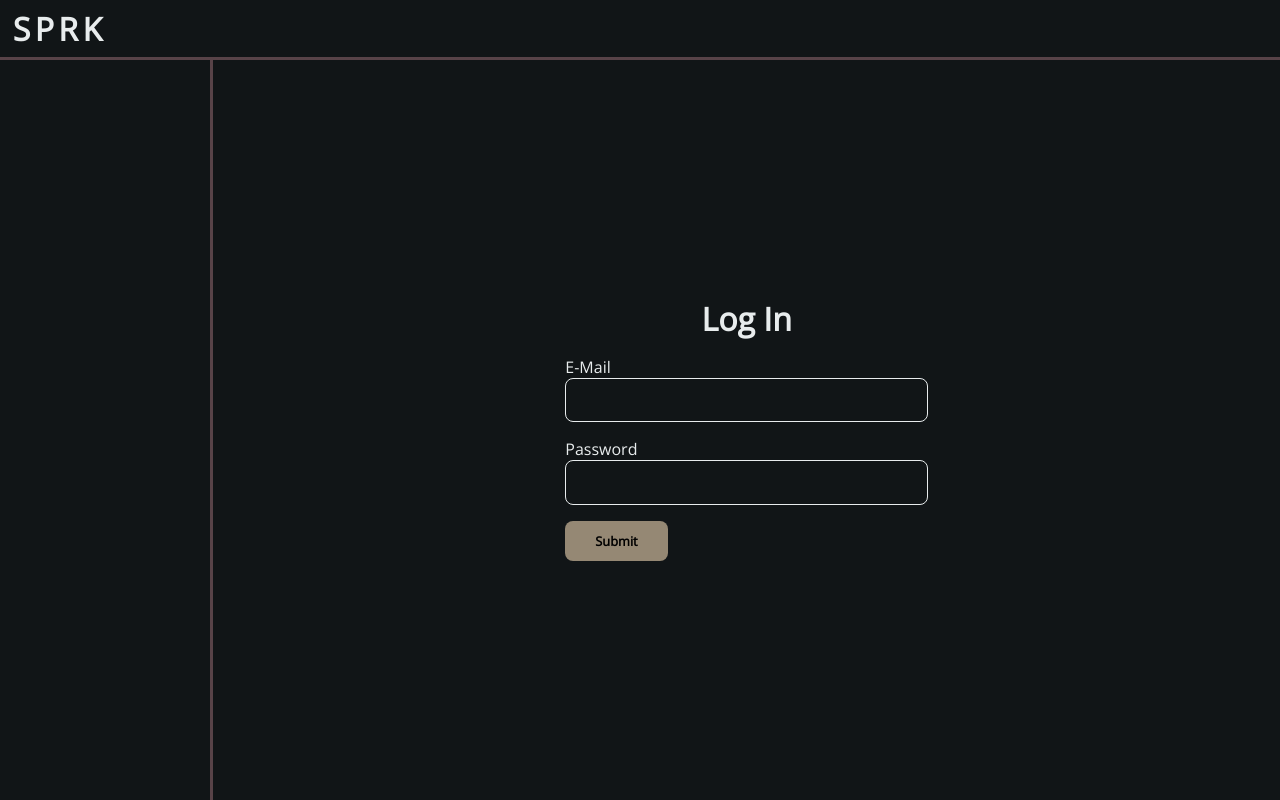
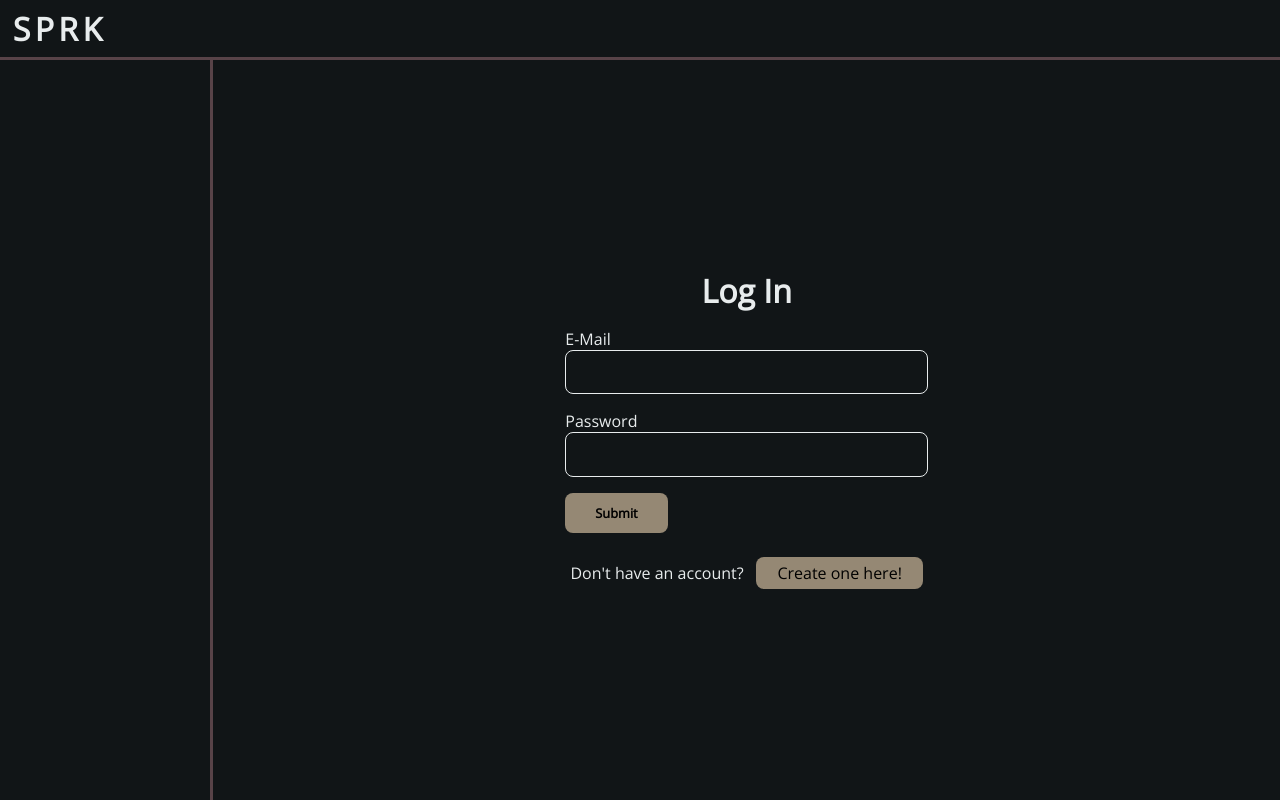
Before and after one commit to HelplessSoldier/TOP_chatApp, a React (Vite) app in the folder client/: page / in a window 1280 px wide. Built offline with nearby package versions, Linux system fonts and the light colour scheme.

Commit message:
added no acc button and message

```diff
--- a/client/src/pageStates/login/LogIn.css
+++ b/client/src/pageStates/login/LogIn.css
@@ -27,3 +27,31 @@
   padding: 2%;
   border-radius: 1vh;
 }
+
+.noAccContainer {
+  display: flex;
+  flex-direction: row;
+  justify-content: center;
+  align-items:center;
+  margin-top: 3vh;
+  gap: 1vw;
+}
+
+.noAccContainer > * {
+  font-size: 2vh;
+}
+
+.noAccBtn {
+  background-color: var(--accent-color);
+  border: none;
+  height: 4vh;
+  width: 13vw;
+  border-radius: 1vh;
+  transition: background-color .34s, color .34s;
+}
+
+.noAccBtn:hover {
+  background-color: var(--background-color);
+  color: white;
+  border: 1px solid var(--text-color);
+}
--- a/client/src/pageStates/login/LogIn.jsx
+++ b/client/src/pageStates/login/LogIn.jsx
@@ -1,9 +1,14 @@
-import './LogIn.css';
+import "./LogIn.css";
 
 export default function LogIn() {
   function handleSubmitButton(e) {
     e.preventDefault();
     console.log("login submit btn pressed");
+  }
+
+  function handleNoAccButton(e) {
+    e.preventDefault();
+    console.log("no acc btn pressed");
   }
 
   return (
@@ -18,6 +23,10 @@ export default function LogIn() {
           Submit
         </button>
       </form>
+      <div className="noAccContainer">
+        <p>Don't have an account?</p>
+        <button className="noAccBtn" onClick={handleNoAccButton}> Create one here!</button>
+      </div>
     </div>
   );
 }
```
